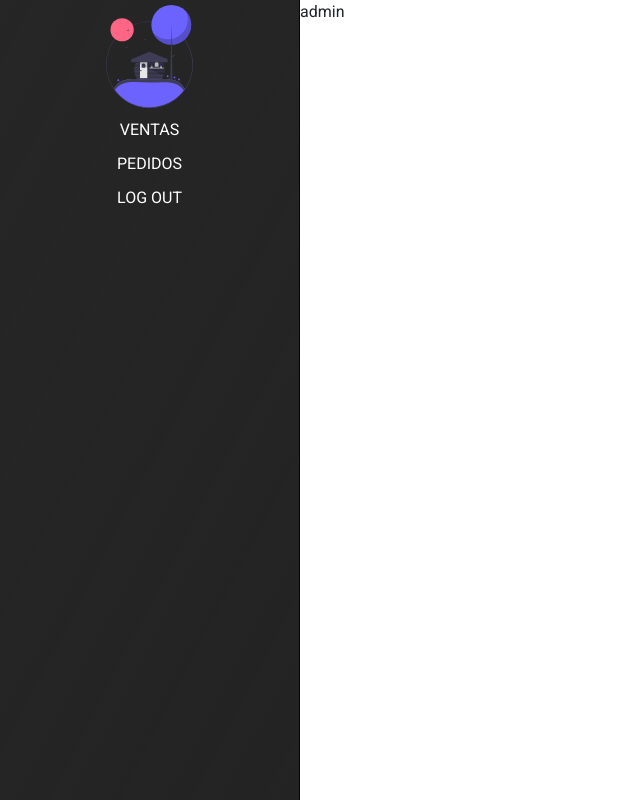
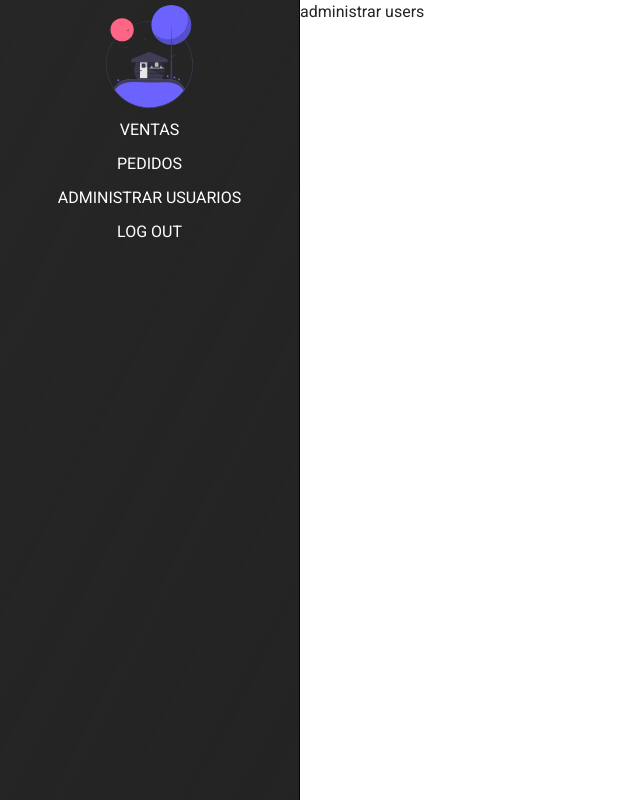
Before and after one commit to Developers-React-mintic/MisionTicCiclo3AppVentas, a React (Create React App) app: page /admin/users in a window 1280 px wide. Shown: the whole page, without its empty margins (0-640 px from the left). Built offline with nearby package versions, Linux system fonts and the light colour scheme.

Commit message:
feat: se creo la interna de admin users y se linkeo

```diff
--- a/src/App.jsx
+++ b/src/App.jsx
@@ -2,6 +2,7 @@ import { BrowserRouter as Router, Switch, Route } from "react-router-dom";
 import Login from "pages/login.jsx";
 import Ventas from "pages/ventas.jsx";
 import Pedidos from "pages/pedidos.jsx";
+import AdminUsers from "pages/AdminUsers.jsx";
 import Admin from "pages/Admin";
 import PrivateLayout from "layouts/privateLayout";
 import AuthLayout from "layouts/authLayout";
@@ -11,7 +12,14 @@ function App() {
     <>
       <Router>
         <Switch>
-          <Route path={["/admin", "/admin/ventas", "/admin/pededidos"]}>
+          <Route
+            path={[
+              "/admin",
+              "/admin/ventas",
+              "/admin/pededidos",
+              "/admin/users",
+            ]}
+          >
             <PrivateLayout>
               <Switch>
                 <Route path="/admin/ventas">
@@ -19,6 +27,9 @@ function App() {
                 </Route>
                 <Route path="/admin/pedidos">
                   <Pedidos />
+                </Route>{" "}
+                <Route path="/admin/users">
+                  <AdminUsers />
                 </Route>
                 <Route path="/admin">
                   <Admin />
--- a/src/components/Sidebar.jsx
+++ b/src/components/Sidebar.jsx
@@ -15,7 +15,9 @@ const Sidebar = () => {
         <li>
           <Link to="/admin/pedidos">Pedidos</Link>
         </li>
-
+        <li>
+          <Link to="/admin/users">administrar usuarios</Link>
+        </li>
         <li>
           <Link to="">Log out</Link>
         </li>
--- a/src/layouts/privateLayout.jsx
+++ b/src/layouts/privateLayout.jsx
@@ -3,7 +3,7 @@ const privateLayout = ({ children }) => {
   return (
     <div className="d-flex w-screen h-screen">
       <Sidebar />
-      <main className="d-flex w-100 bg-red overflow-y-scroll">{children}</main>
+      <main className="d-flex w-100 overflow-y-scroll">{children}</main>
     </div>
   );
 };
--- /dev/null
+++ b/src/pages/AdminUsers.jsx
@@ -0,0 +1,7 @@
+import React from "react";
+
+const AdminUsers = () => {
+  return <div>administrar users</div>;
+};
+
+export default AdminUsers;
```
